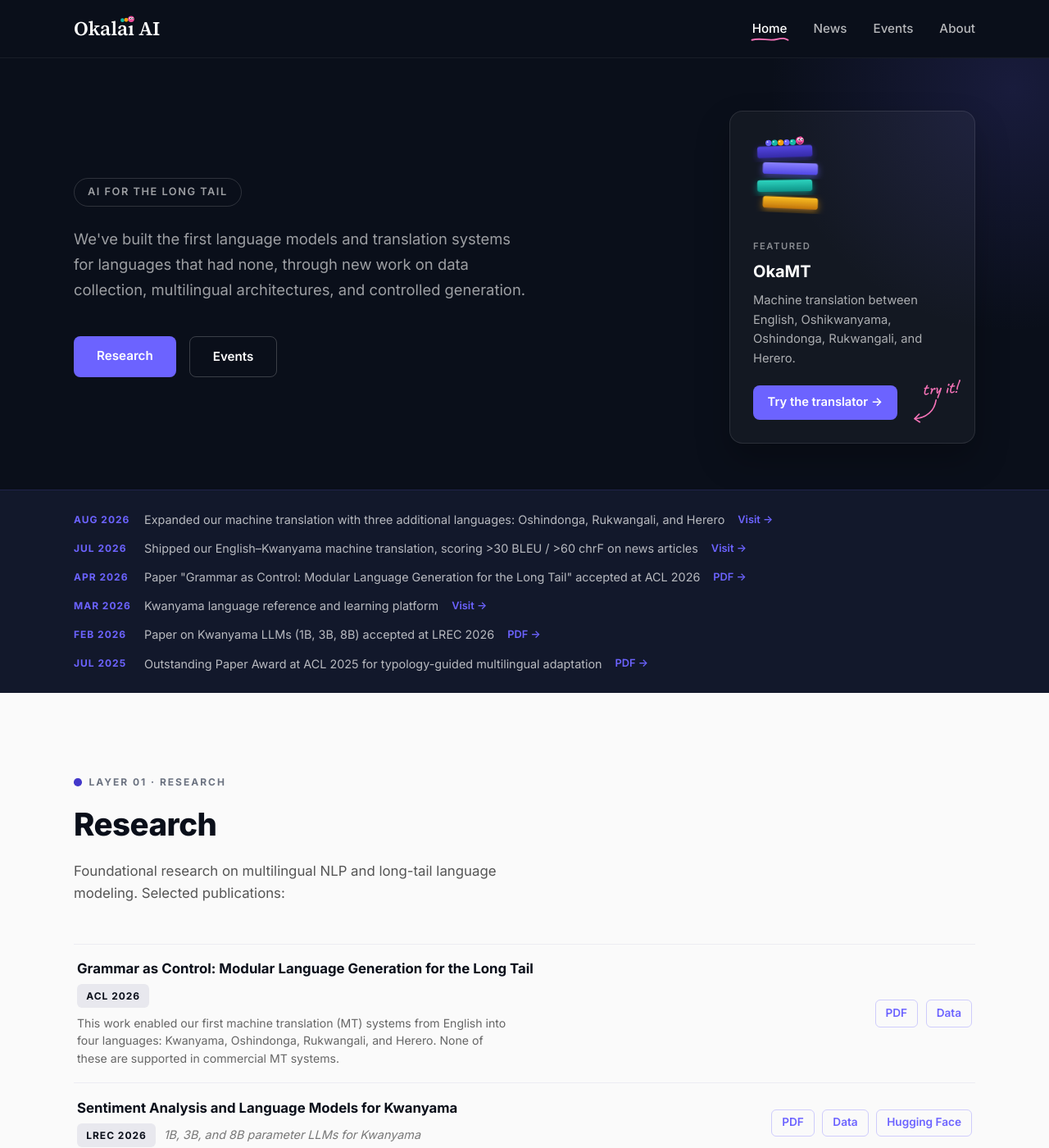
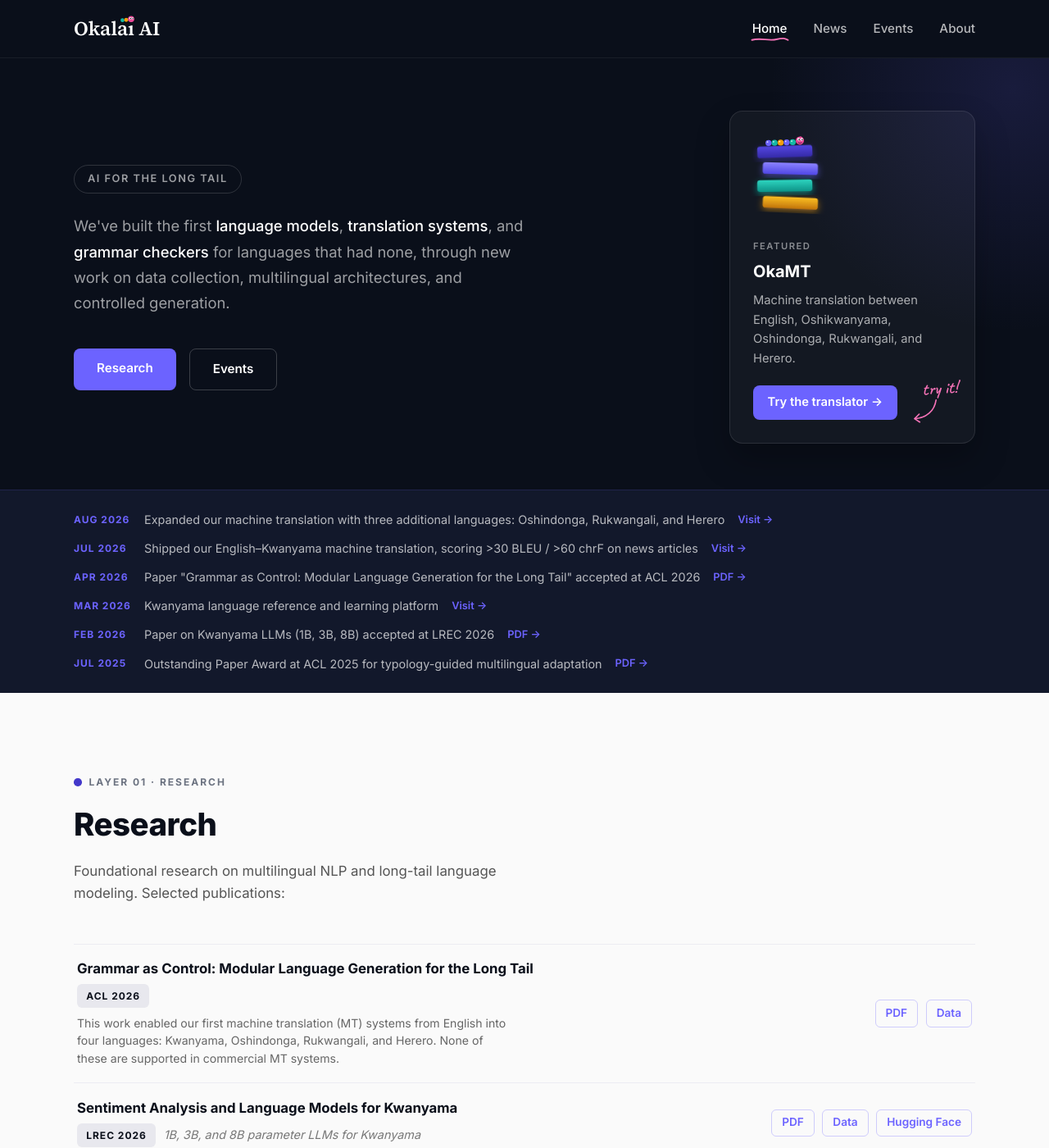
Before and after one commit to okalai-ai/okalai-site, a Jekyll site: the page built from index.md, in a window 1280 px wide and 1400 px high. Shown: the whole window at 82% size. Built offline with Jekyll 4.4.1, drawn with Linux system fonts in a browser that asks for light colours.

Commit message:
Hero: add grammar checkers and highlight key outputs

```diff
--- a/assets/css/style.css
+++ b/assets/css/style.css
@@ -322,6 +322,12 @@ a {
   color: rgba(255, 255, 255, 0.6);
   max-width: 560px;
   margin-bottom: 2.5rem;
+}
+
+/* key outputs: brighter than the surrounding text */
+.hero-sub strong {
+  color: #fff;
+  font-weight: 500;
 }
 
 .hero-gradient {
--- a/index.md
+++ b/index.md
@@ -9,9 +9,9 @@ title: Home
       <div class="hero-badge" data-sr>AI for the long tail</div>
       <h1 class="sr-only">Okalai AI: first-of-their-kind models for the long tail</h1>
       <p class="hero-sub" data-sr>
-        We've built the first language models and translation systems for
-        languages that had none, through new work on data collection, multilingual
-        architectures, and controlled generation.
+        We've built the first <strong>language models</strong>, <strong>translation systems</strong>,
+        and <strong>grammar checkers</strong> for languages that had none, through new work on
+        data collection, multilingual architectures, and controlled generation.
       </p>
       <div class="hero-cta" data-sr>
         <a href="#research" class="btn btn-primary">Research</a>
```
